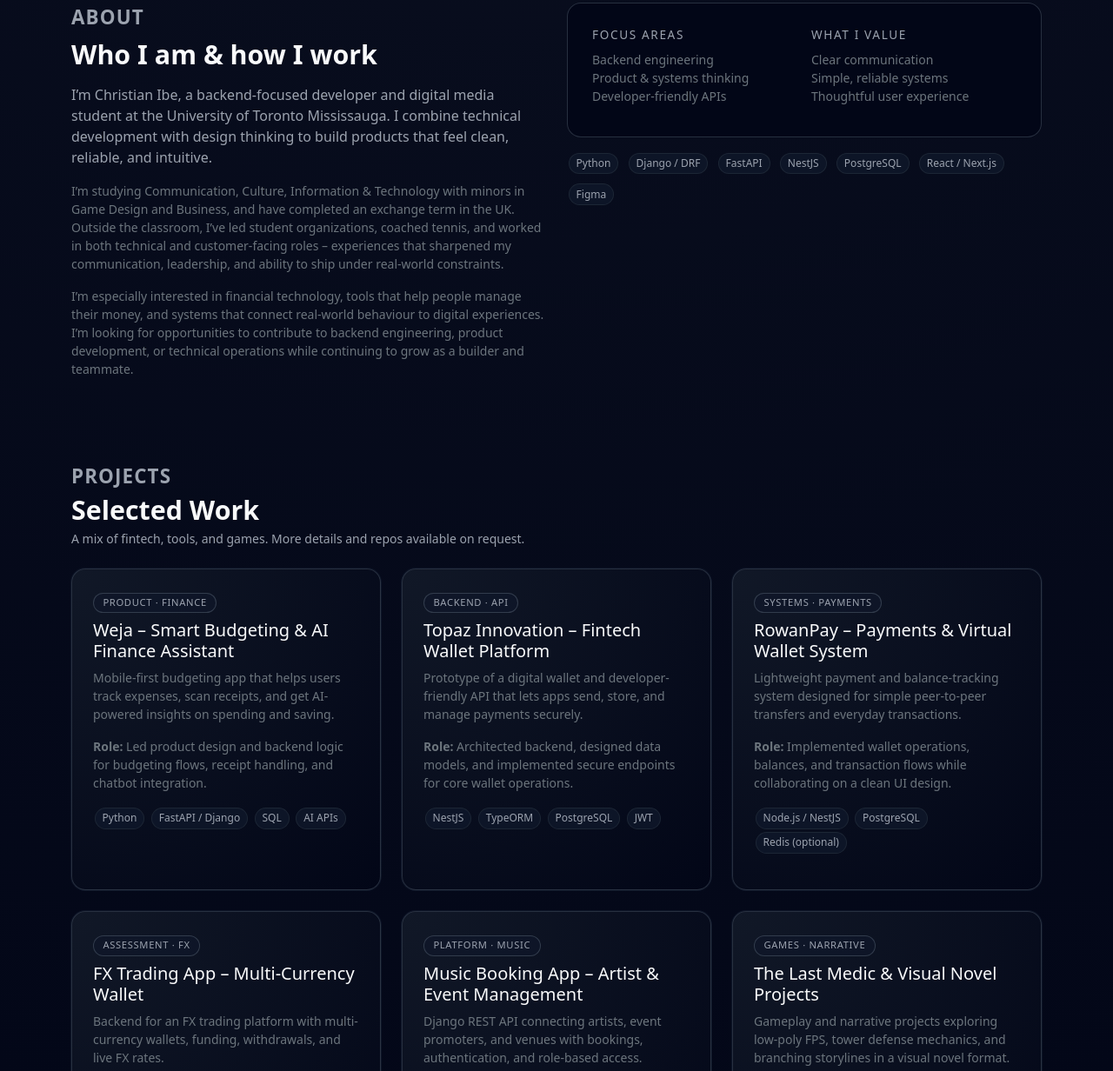
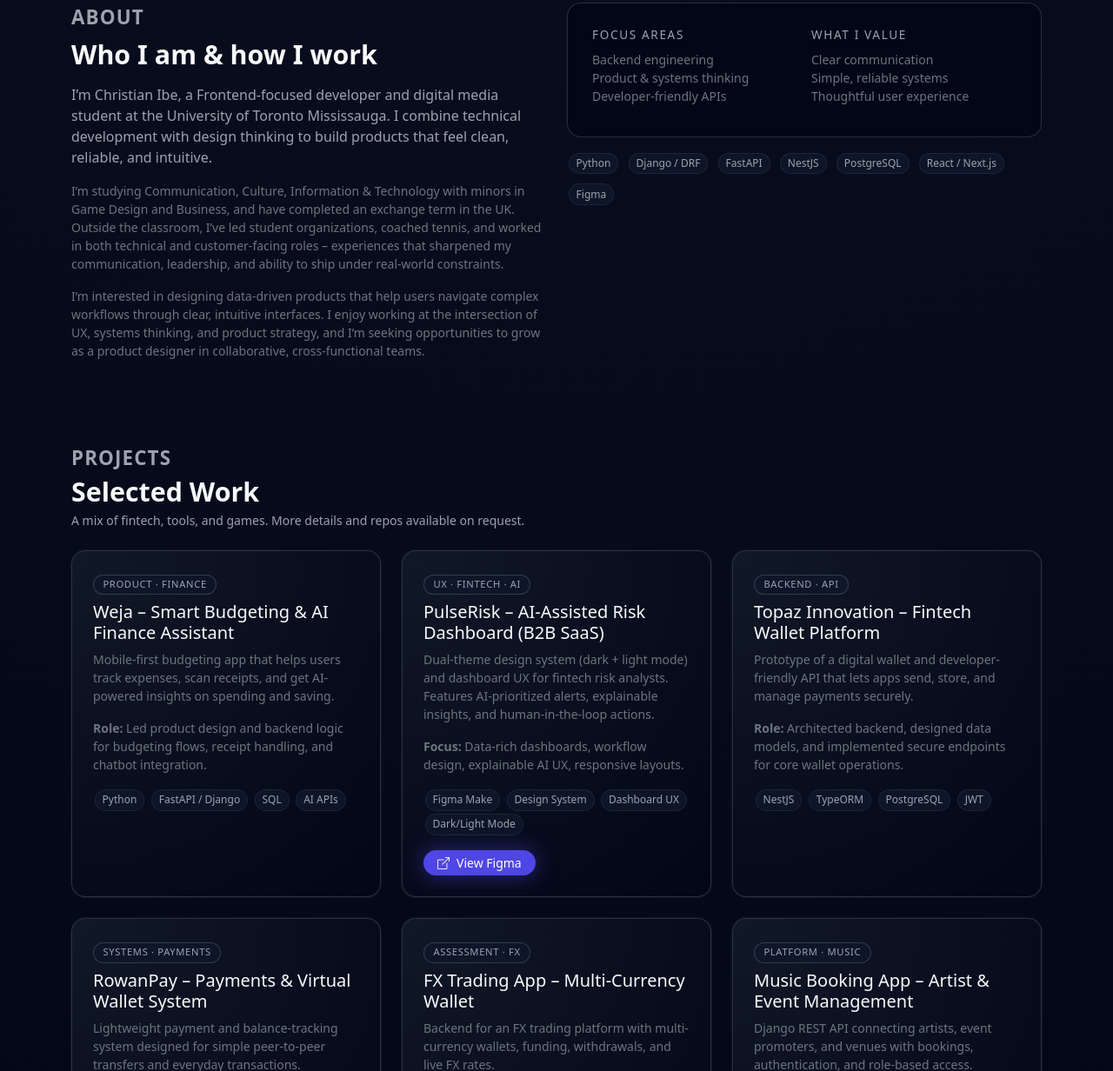
Before and after one commit to Eebaay/Christian-Portfolio, a plain HTML site: page index.html in a window 1280 px wide. Shown: the part 765-1997 px from the top of the page at 87% size. Drawn offline with nearby package versions, Linux system fonts and the light colour scheme.

Commit message:
Pulserisk added
Pulserisk was added  to my webpage

```diff
--- a/index.html
+++ b/index.html
@@ -359,7 +359,7 @@
           <p class="section-title">About</p>
           <h2 class="section-heading mb-3">Who I am & how I work</h2>
           <p class="section-muted">
-            I’m Christian Ibe, a backend-focused developer and digital media student
+            I’m Christian Ibe, a Frontend-focused developer and digital media student
             at the University of Toronto Mississauga. I combine technical
             development with design thinking to build products that feel clean,
             reliable, and intuitive.
@@ -373,11 +373,7 @@
             ability to ship under real-world constraints.
           </p>
           <p class="text-secondary small mb-0">
-            I’m especially interested in financial technology, tools that help
-            people manage their money, and systems that connect real-world
-            behaviour to digital experiences. I’m looking for opportunities to
-            contribute to backend engineering, product development, or technical
-            operations while continuing to grow as a builder and teammate.
+           I’m interested in designing data-driven products that help users navigate complex workflows through clear, intuitive interfaces. I enjoy working at the intersection of UX, systems thinking, and product strategy, and I’m seeking opportunities to grow as a product designer in collaborative, cross-functional teams.
           </p>
         </div>
         <div class="col-lg-6">
@@ -451,6 +447,42 @@
             </div>
           </div>
         </div>
+        <!-- PulseRisk -->
+<div class="col-md-6 col-lg-4">
+  <div class="card-modern h-100">
+    <span class="pill mb-2">UX · Fintech · AI</span>
+    <h5 class="mb-2">PulseRisk – AI-Assisted Risk Dashboard (B2B SaaS)</h5>
+
+    <p class="small text-secondary mb-3">
+      Dual-theme design system (dark + light mode) and dashboard UX for fintech risk analysts.
+      Features AI-prioritized alerts, explainable insights, and human-in-the-loop actions.
+    </p>
+
+    <p class="small text-secondary mb-3">
+      <strong>Focus:</strong> Data-rich dashboards, workflow design, explainable AI UX, responsive layouts.
+    </p>
+
+    <div class="mb-3">
+      <span class="stack-tag">Figma Make</span>
+      <span class="stack-tag">Design System</span>
+      <span class="stack-tag">Dashboard UX</span>
+      <span class="stack-tag">Dark/Light Mode</span>
+    </div>
+
+    <div class="d-flex flex-wrap gap-2">
+      <a
+        class="btn btn-sm btn-accent rounded-pill px-3"
+        target="_blank"
+        href="https://www.figma.com/make/07COLnphjsItsJsVrViNhi/Design-System-Foundations?t=pyxDU1DxdAuQVYFy-1"
+      >
+        <i class="bi bi-box-arrow-up-right me-2"></i>View Figma
+      </a>
+
+
+    </div>
+  </div>
+</div>
+
 
         <!-- Project 2 -->
         <div class="col-md-6 col-lg-4">
```
